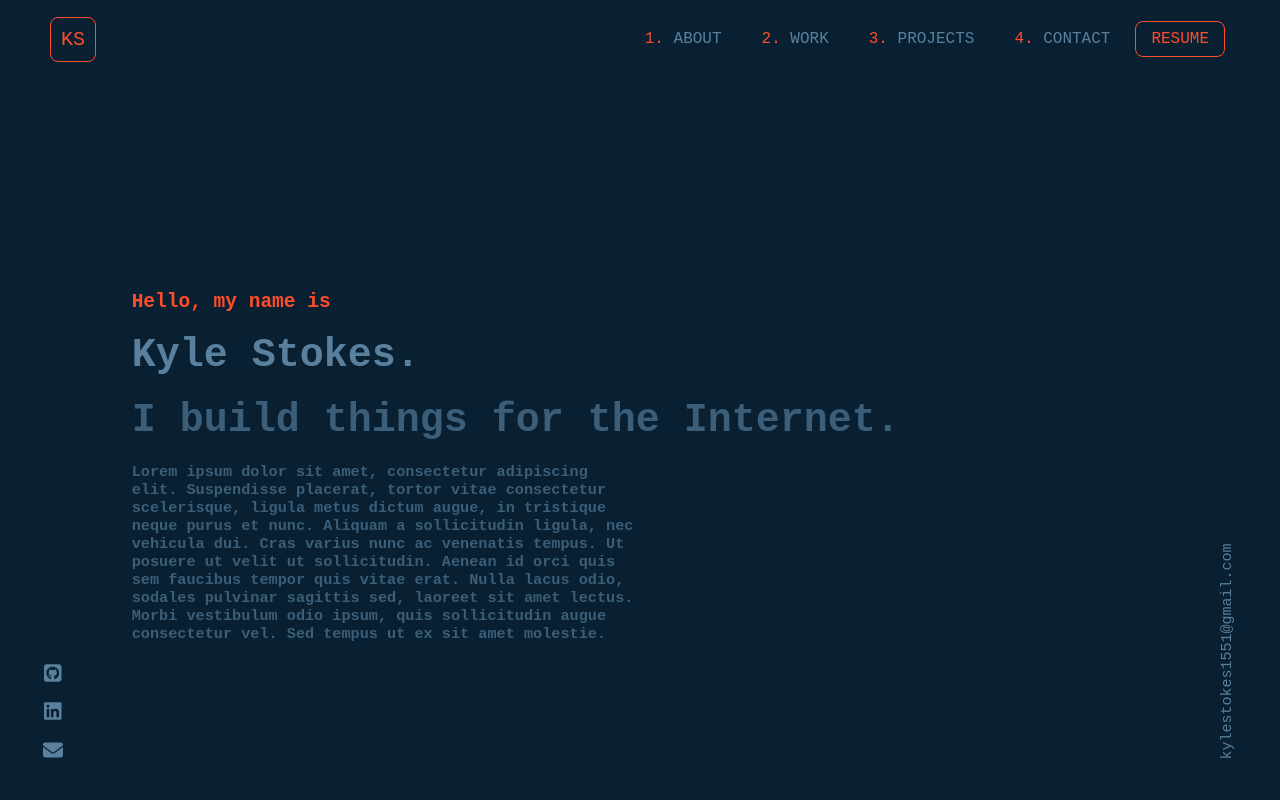
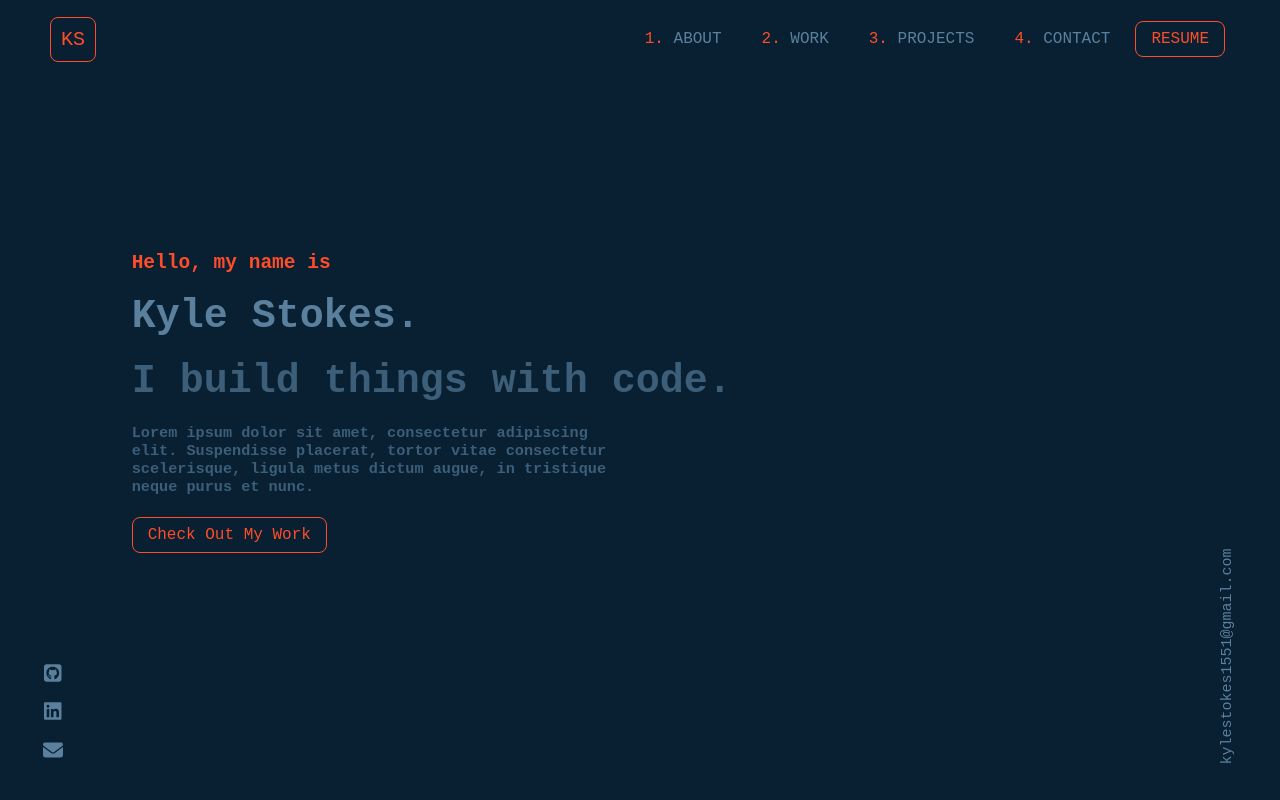
Before and after one commit to kylest0kes/folio, a React (Create React App) app: page / in a window 1280 px wide. Shown: the top 800 px of the page. Built offline with nearby package versions, Linux system fonts and the light colour scheme.

Commit message:
set up skeleton for the page sections

```diff
--- a/src/App.css
+++ b/src/App.css
@@ -33,3 +33,14 @@ body {
   position: fixed;
   right: 0;
 }
+
+section {
+  height: 100vh;
+  display: flex;
+  justify-content: center;
+  align-items: center;
+}
+
+.app-about-section {
+  margin-top: -80px;
+}
--- a/src/App.js
+++ b/src/App.js
@@ -1,13 +1,18 @@
-import "./App.css";
-import Footer from "./Components/Footer/Footer";
+import { useMediaQuery } from "react-responsive";
+
 import Header from "./Components/Header/Header";
-import { useMediaQuery } from "react-responsive";
 import MobileHeader from "./Components/MobileHeader/MobileHeader";
 import Grid from "@mui/material/Grid";
 import LeftSide from "./Sections/Left_Side/LeftSide";
-import RightSide from "./Sections/Right_Side/RightSide";
 import About from "./Sections/About/About";
 import AboutMe from "./Sections/AboutMe/AboutMe";
+import Work from "./Sections/Work/Work";
+import Projects from "./Sections/Projects/Projects";
+import Contact from "./Sections/Contact/Contact";
+import Footer from "./Components/Footer/Footer";
+import RightSide from "./Sections/Right_Side/RightSide";
+
+import "./App.css";
 
 function App() {
   const isDesktop = useMediaQuery({ query: "(min-width: 860px)" });
@@ -21,8 +26,24 @@ function App() {
           <LeftSide />
         </Grid>
         <Grid item xs={10} className='center-section'>
-          <About />
-          <AboutMe />
+          <div className="app-center-container">
+            <section className="app-about-section">
+              <About />
+            </section>
+            <section className="app-about-me-section">
+              <AboutMe />
+            </section>
+            <section className="app-work-section">
+              <Work />
+            </section>
+            <section className="app-projects-section">
+              <Projects />
+            </section>
+            <section className="app-contact-section">
+              <Contact />
+            </section>
+
+          </div>
           <Footer />
         </Grid>
         <Grid item xs={1} className='rs'>
--- a/src/Sections/About/About.css
+++ b/src/Sections/About/About.css
@@ -1,16 +1,13 @@
 .about-card {
-    height: calc(100vh - 80px);
-    position: relative;
+  padding-bottom: 20px;
 }
 
 .about-info {
   padding: 15px 15px;
-    position: absolute;
-    top: 25%;
 }
 
 .about-info h2 {
-    color: #FF4C29;
+  color: #ff4c29;
   margin-bottom: 15px;
 }
 
@@ -28,9 +25,24 @@
 
 .about-text-sec {
   width: 50%;
+  margin-bottom: 15px;
 }
 
 .about-text {
   margin-top: 20px;
   color: #3c5e78;
 }
+
+.about-btn {
+  color: #ff4c29;
+  border: 1px solid #ff4c29;
+  border-radius: 8px;
+  text-decoration: none;
+  font-size: 16px;
+  padding: 8px 15px;
+  transition: all 200ms ease;
+}
+
+.about-btn:hover {
+  background-color: #334756;
+}
--- a/src/Sections/About/About.js
+++ b/src/Sections/About/About.js
@@ -4,23 +4,21 @@ import "./About.css";
 
 const About = () => {
   return (
+    <div className="about-container">
       <div className="about-card">
         <div className="about-info">
           <h2>Hello, my name is</h2>
           <h1 className="name">Kyle Stokes.</h1>
-        <h1 className="below-name">I build things for the Internet.</h1>
+          <h1 className="below-name">I build things with code.</h1>
           <div className="about-text-sec">
             <h3 className="about-text">
               Lorem ipsum dolor sit amet, consectetur adipiscing elit. Suspendisse
               placerat, tortor vitae consectetur scelerisque, ligula metus dictum
-            augue, in tristique neque purus et nunc. Aliquam a sollicitudin
-            ligula, nec vehicula dui. Cras varius nunc ac venenatis tempus. Ut
-            posuere ut velit ut sollicitudin. Aenean id orci quis sem faucibus
-            tempor quis vitae erat. Nulla lacus odio, sodales pulvinar sagittis
-            sed, laoreet sit amet lectus. Morbi vestibulum odio ipsum, quis
-            sollicitudin augue consectetur vel. Sed tempus ut ex sit amet
-            molestie.
+              augue, in tristique neque purus et nunc.
             </h3>
+          </div>
+          <br/>
+          <a className="about-btn" href="=">Check Out My Work</a>
         </div>
       </div>
     </div>
--- a/src/Sections/Contact/Contact.js
+++ b/src/Sections/Contact/Contact.js
@@ -0,0 +1,9 @@
+import React from 'react';
+
+const Contact = () => {
+  return (
+    <div>Contact</div>
+  )
+}
+
+export default Contact;
--- a/src/Sections/Projects/Projects.js
+++ b/src/Sections/Projects/Projects.js
@@ -0,0 +1,9 @@
+import React from 'react';
+
+const Projects = () => {
+  return (
+    <div>Projects</div>
+  )
+}
+
+export default Projects;
--- a/src/Sections/Right_Side/RightSide.css
+++ b/src/Sections/Right_Side/RightSide.css
@@ -13,7 +13,7 @@
   transition: all 200ms ease;
   transform: rotate(270deg);
   position: absolute;
-  bottom: 165px;
+  bottom: 160px;
   width: 100%;
   font-size: 15px;
 }
--- a/src/Sections/Work/Work.js
+++ b/src/Sections/Work/Work.js
@@ -0,0 +1,9 @@
+import React from 'react';
+
+const Work = () => {
+  return (
+    <div>Work</div>
+  )
+}
+
+export default Work;
```
Lines whose indentation alone changed are shown as unchanged.
